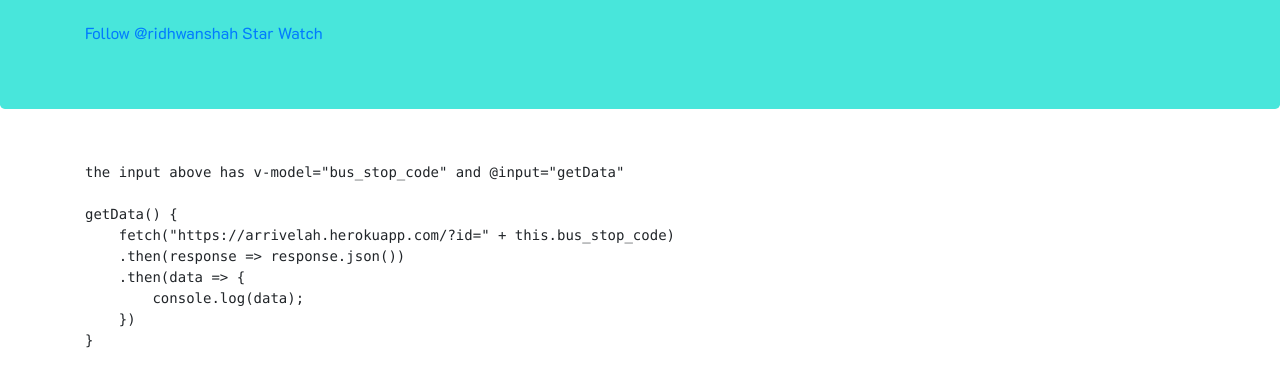
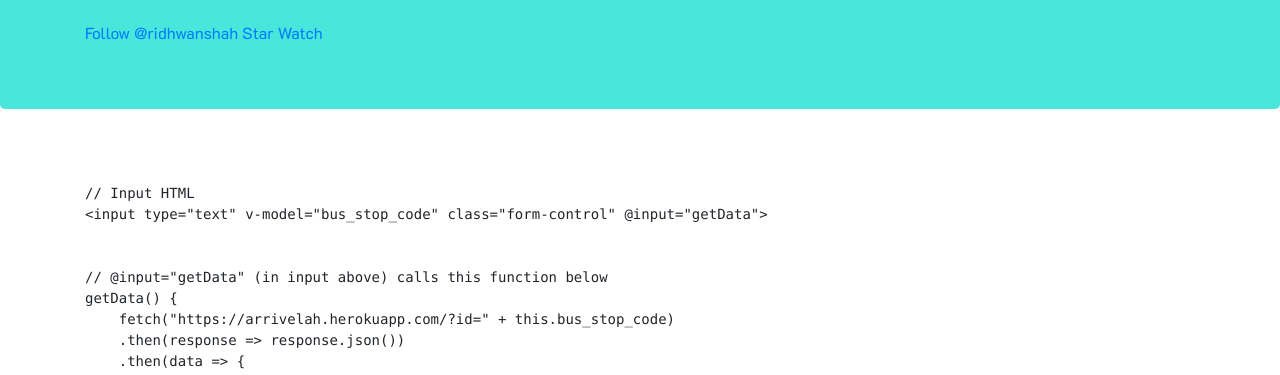
Before and after one commit to removenabil/bus_api, a plain HTML site: page docs/index.html in a window 1280 px wide. Shown: the part 185-560 px from the top of the page. Drawn offline with nearby package versions, Linux system fonts and the light colour scheme; no server answers.

Commit message:
Update docs/index.html

```diff
--- a/docs/index.html
+++ b/docs/index.html
@@ -47,9 +47,13 @@
 
 
         <div class="container">
-            <pre><code>
-the input above has v-model="bus_stop_code" and @input="getData"
+            <pre class="prettyprint"><code>
 
+// Input HTML
+&lt;input type=&quot;text&quot; v-model=&quot;bus_stop_code&quot; class=&quot;form-control&quot; @input=&quot;getData&quot;&gt;
+
+
+// @input="getData" (in input above) calls this function below
 getData() {
     fetch("https://arrivelah.herokuapp.com/?id=" + this.bus_stop_code)
     .then(response => response.json())
@@ -57,6 +61,7 @@ getData() {
         console.log(data);
     })
 }
+
             </code></pre>
 
 
@@ -93,6 +98,7 @@ getData() {
         </div>
     </div>
 
+    <script src="https://cdn.rawgit.com/google/code-prettify/master/loader/run_prettify.js"></script>
     <script src="https://cdnjs.cloudflare.com/ajax/libs/vue/2.5.17/vue.js"></script>
     <script src="main.js"></script>
 </body>
```
